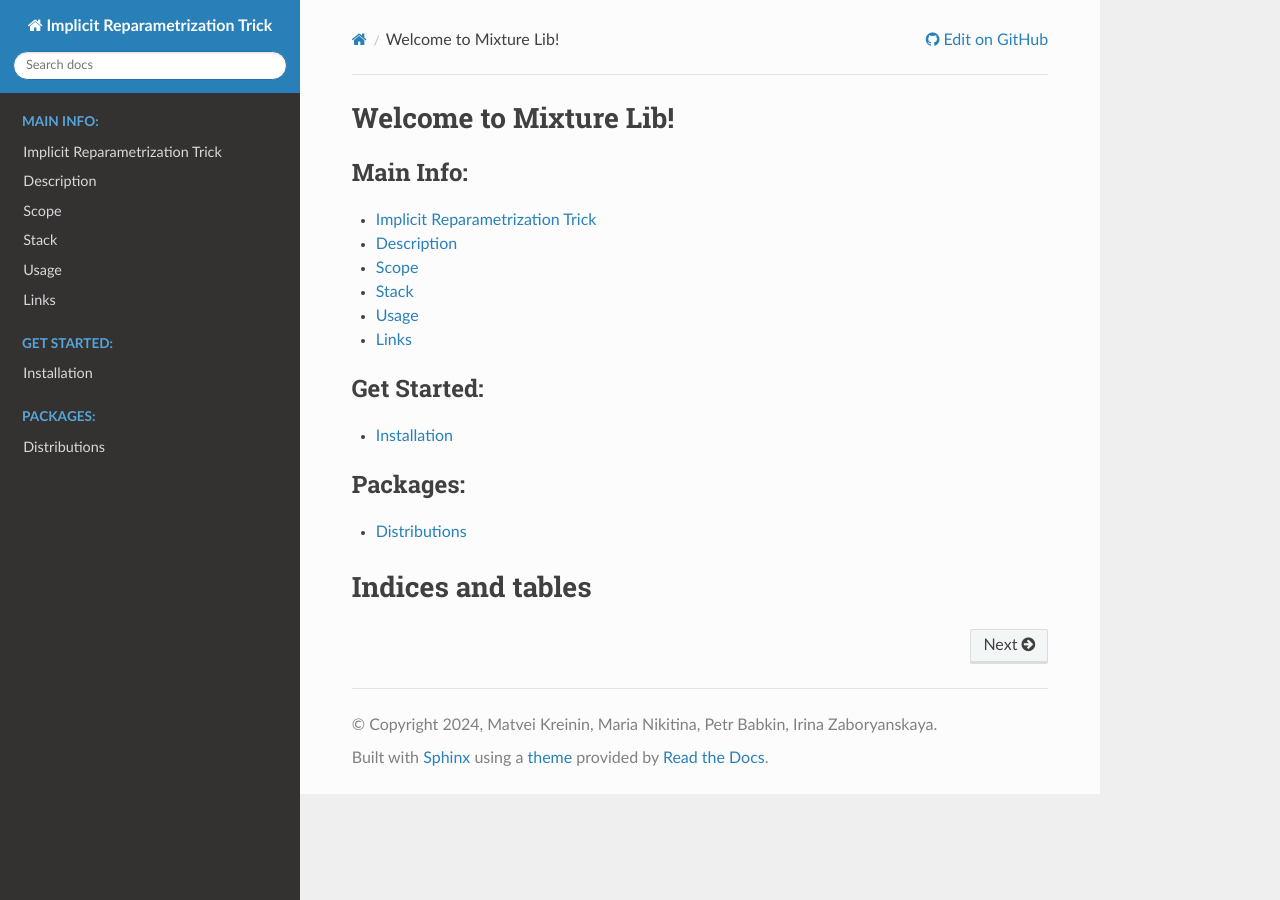
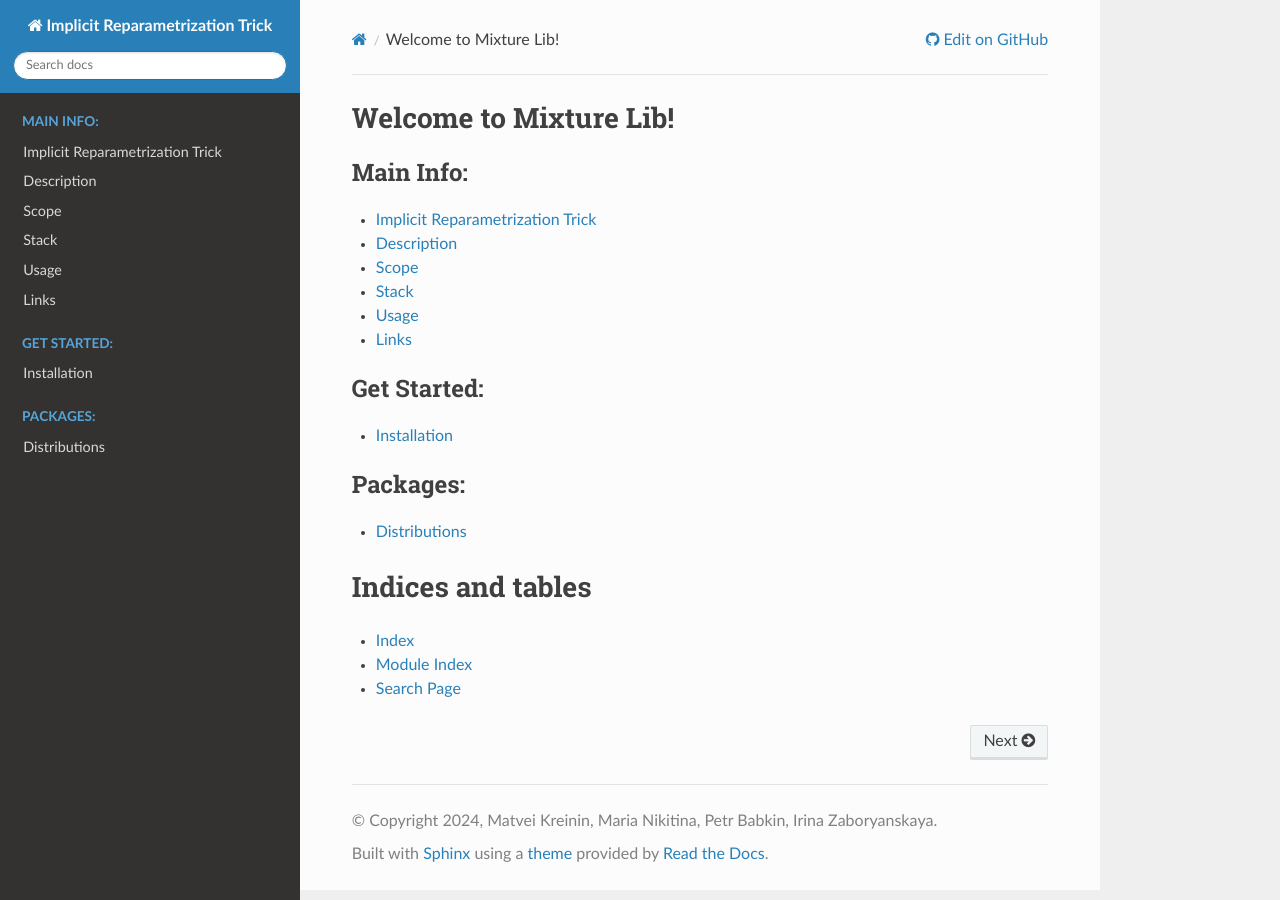
Before and after one commit to intsystems/implicit-reparameterization-trick, a Sphinx documentation site: the page built from doc/source/index.rst, in a window 1280 px wide. Built offline with Sphinx 7.4.7 and the Read the Docs theme 3.1.0, drawn with Linux system fonts in a browser that asks for light colours.

Commit message:
Update index.rst

```diff
--- a/doc/source/index.rst
+++ b/doc/source/index.rst
@@ -28,3 +28,7 @@ Welcome to Mixture Lib!
 
 Indices and tables
 ==================
+
+* :ref:`genindex`
+* :ref:`modindex`
+* :ref:`search`
```
